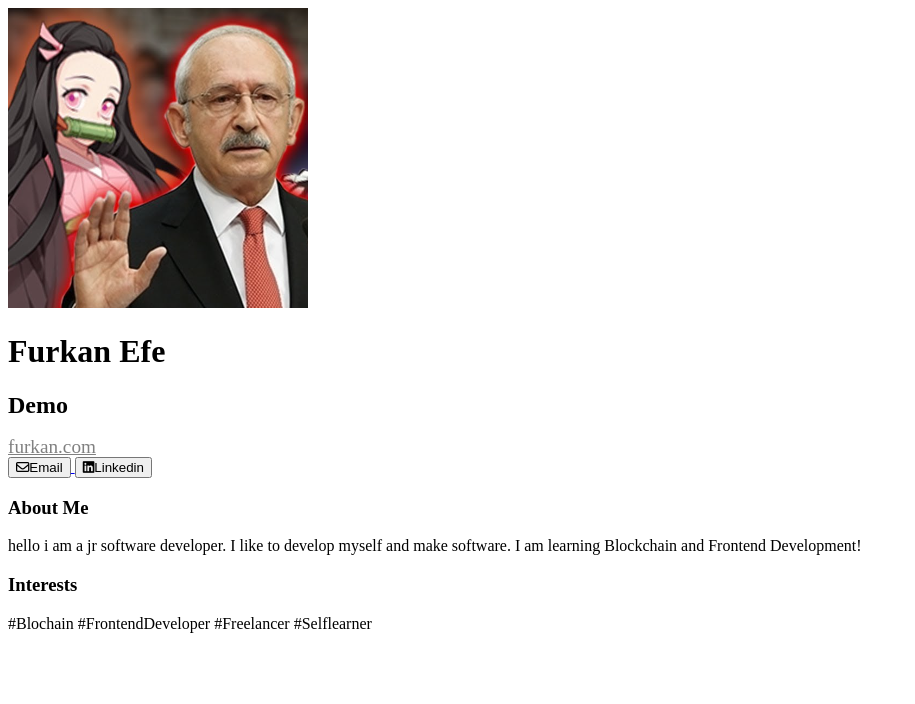
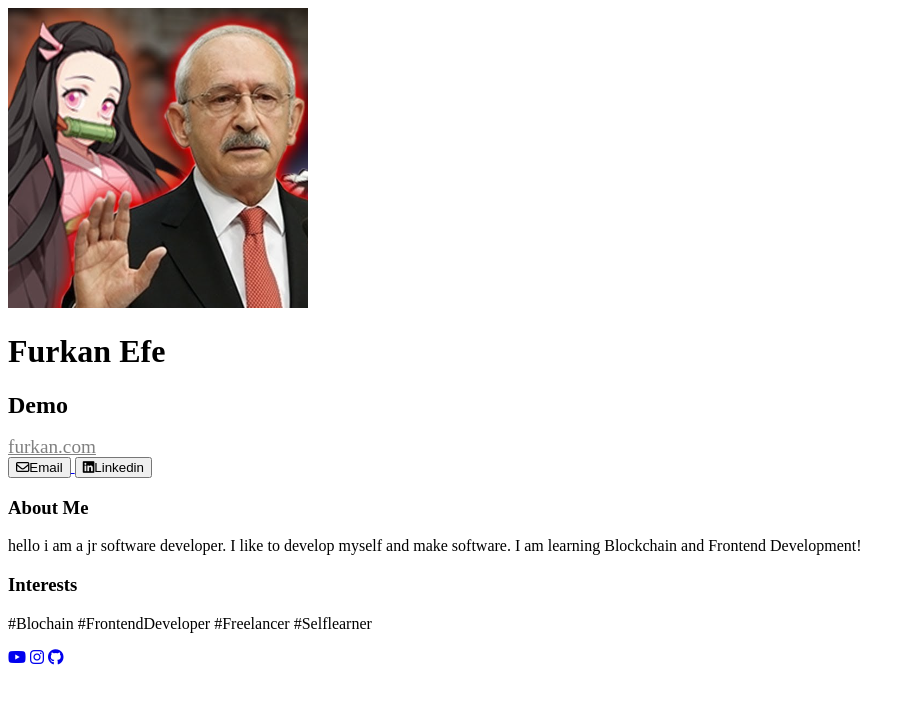
Before and after one commit to furkanEfe1/Business_card_2, a plain HTML site: page index.html in a window 1280 px wide. Shown: the whole page, without its empty margins (0-915 px from the left). Drawn offline with Linux system fonts and the light colour scheme.

Commit message:
HTML is done

```diff
--- a/index.html
+++ b/index.html
@@ -51,6 +51,13 @@
                 <p>#Blochain #FrontendDeveloper #Freelancer #Selflearner</p>
             </div>
         </div>
+        <div class="profile-card_footer" >
+            <div class="profile-card_footer_icon" >
+                <a href="#"  ><i class="fa-brands fa-youtube"></i></a>
+                <a href="#"><i class="fa-brands fa-instagram"></i></a>
+                <a href="#"><i class="fa-brands fa-github"></i></a>
+            </div>
+        </div>
     </div>
 </body>
 
```
